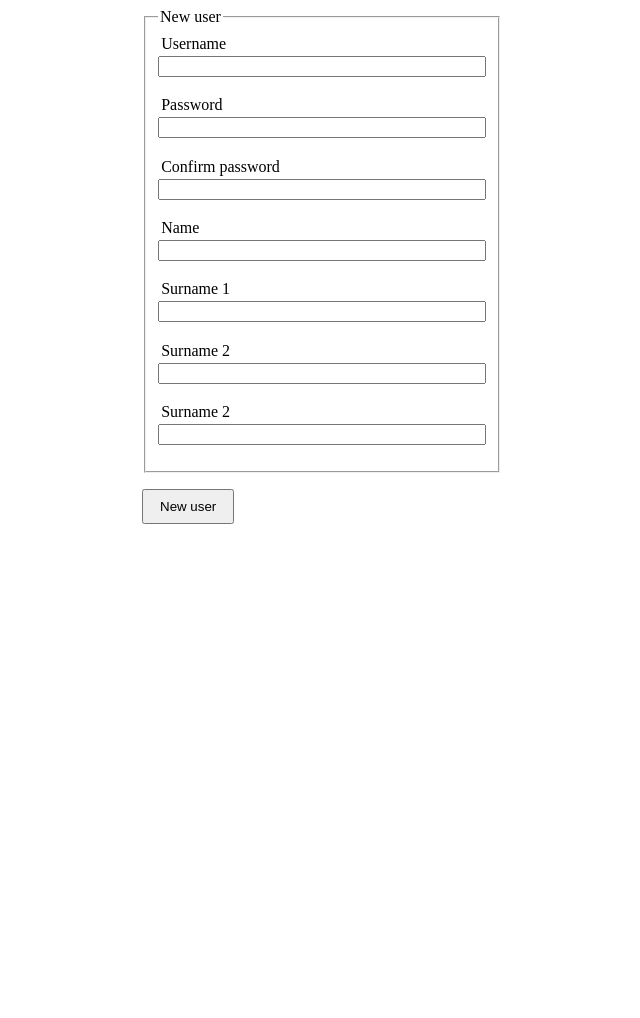
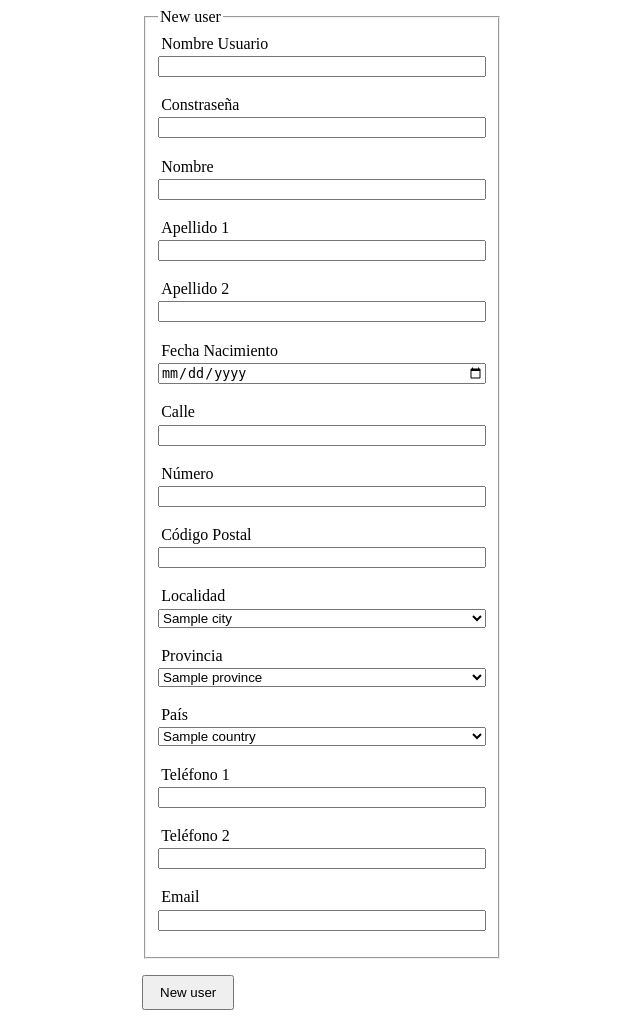
Before and after one commit to brunomendoza/daw-dsw-php, a PHP site: page /login/newuser.php in a window 1280 px wide. Shown: the whole page, without its empty margins (318-958 px from the left). Before the commit the page ends 524 px from the top, so only its background shows below. Run offline with PHP 8.4, Linux system fonts and the light colour scheme; tables that the repository leaves empty hold one stand-in row (values such as "Sample post").

Commit message:
Preparing new customer form

```diff
--- a/dsw/src/login/dsw/dao/CityDAO.php
+++ b/dsw/src/login/dsw/dao/CityDAO.php
@@ -37,4 +37,24 @@ class CityDAO {
 
         return $city;
     }
+
+    public function getAll() {
+        $query = 'SELECT * FROM city';
+        $cities = array();
+
+        try {
+            $dbh = new PDO($this->dsn, $this->config['user'], $this->config['pass']);
+            $sth = $dbh->query($query);
+
+            if ($sth) {
+                foreach ($sth->fetchAll() as $city) {
+                    $cities[] = new City($city["cityid"], $city["cityname"]);
+                }
+            }
+        } catch (PDOException $e) {
+            printf("City: Exception catched: %s", $e.getMessage());
+        }
+
+        return $cities;
+    }
 }
--- a/dsw/src/login/dsw/dao/CountryDAO.php
+++ b/dsw/src/login/dsw/dao/CountryDAO.php
@@ -37,4 +37,24 @@ class CountryDAO {
 
         return $country;
     }
+
+    public function getAll() {
+        $query = 'SELECT * FROM country';
+        $countries = array();
+
+        try {
+            $dbh = new PDO($this->dsn, $this->config['user'], $this->config['pass']);
+            $sth = $dbh->query($query);
+
+            if ($sth) {
+                foreach ($sth->fetchAll() as $country) {
+                    $countries[] = new Country($country["countryid"], $country["countryname"]);
+                }
+            }
+        } catch (PDOException $e) {
+            printf("Country: Exception catched: %s", $e.getMessage());
+        }
+
+        return $countries;
+    }
 }
--- a/dsw/src/login/dsw/dao/ProvinceDAO.php
+++ b/dsw/src/login/dsw/dao/ProvinceDAO.php
@@ -37,4 +37,24 @@ class ProvinceDAO {
 
         return $province;
     }
+
+    public function getAll() {
+        $query = 'SELECT * FROM province';
+        $provinces = array();
+
+        try {
+            $dbh = new PDO($this->dsn, $this->config['user'], $this->config['pass']);
+            $sth = $dbh->query($query);
+
+            if ($sth) {
+                foreach ($sth->fetchAll() as $province) {
+                    $provinces[] = new Province($province["provinceid"], $province["provincename"]);
+                }
+            }
+        } catch (PDOException $e) {
+            printf("Province: Exception catched: %s", $e.getMessage());
+        }
+
+        return $provinces;
+    }
 }
--- a/dsw/src/login/newuser.php
+++ b/dsw/src/login/newuser.php
@@ -1,4 +1,25 @@
 <?php
+require_once(__DIR__ . "/dsw/dao/CityDAO.php");
+require_once(__DIR__ . "/dsw/dao/ProvinceDAO.php");
+require_once(__DIR__ . "/dsw/dao/CountryDAO.php");
+require_once(__DIR__ . "/dsw/model/City.php");
+require_once(__DIR__ . "/dsw/model/Province.php");
+require_once(__DIR__ . "/dsw/model/Country.php");
+
+use \dsw\dao\ProvinceDAO;
+use \dsw\dao\CityDAO;
+use \dsw\dao\CountryDAO;
+use \dsw\model\City;
+use \dsw\model\Province;
+use \dsw\model\Country;
+
+$cityDao = new CityDAO();
+$provinceDao = new ProvinceDAO();
+$countryDao = new CountryDAO();
+
+if (isset($_COOKIE["ckdatauser"])) {
+    setcookie("ckdatauser", "", time() - 3600);
+}
 ?>
 
 <!DOCTYPE html>
@@ -16,33 +37,77 @@
             <fieldset>
                 <legend>New user</legend>
                 <div class="control-group">
-                    <label for="username">Username</label>
+                    <label for="username">Nombre Usuario</label>
                     <input type="text" name="username" id="username">
                     <span class="validation-error <?php ?>"><?php ?></span>
                 </div>
                 <div class="control-group">
-                    <label for="password">Password</label>
+                    <label for="password">Constraseña</label>
                     <input type="password" name="password" id="password">
                 </div>
                 <div class="control-group">
-                    <label for="password-copy">Confirm password</label>
-                    <input type="password" name="passwordCopy" id="password-copy">
-                </div>
-                <div class="control-group">
-                    <label for="name">Name</label>
+                    <label for="name">Nombre</label>
                     <input type="text" name="name" id="name">
                 </div>
                 <div class="control-group">
-                    <label for="surname1">Surname 1</label>
+                    <label for="surname1">Apellido 1</label>
                     <input type="text" name="surname1" id="surname1">
                 </div>
                 <div class="control-group">
-                    <label for="surname2">Surname 2</label>
+                    <label for="surname2">Apellido 2</label>
                     <input type="text" name="surname2" id="surname2">
                 </div>
                 <div class="control-group">
-                    <label for="surname2">Surname 2</label>
-                    <input type="text" name="surname2" id="surname2">
+                    <label for="birthdate">Fecha Nacimiento</label>
+                    <input type="date" name="birthdate" id="birthdate">
+                </div>
+                <div class="control-group">
+                    <label for="streetName">Calle</label>
+                    <input type="text" name="streetName" id="streetName">
+                </div>
+                <div class="control-group">
+                    <label for="streetNumber">Número</label>
+                    <input type="number" name="streetNumber" id="streetNumber">
+                </div>
+                <div class="control-group">
+                    <label for="postalCode">Código Postal</label>
+                    <input type="text" name="postalCode" id="postalCode">
+                </div>
+                <div class="control-group">
+                    <label for="city">Localidad</label>
+                    <select name="cityId" id="city">
+                        <?php foreach ($cityDao->getAll() as $city): ?>
+                            <option value="<?php echo $city->getId(); ?>"><?php echo $city->getName(); ?></option>
+                        <?php endforeach; ?>
+                    </select>
+                </div>
+                <div class="control-group">
+                    <label for="province">Provincia</label>
+                    <select name="provinceId" id="province">
+                        <?php foreach ($provinceDao->getAll() as $province): ?>
+                            <option value="<?php echo $province->getId(); ?>"><?php echo $province->getName(); ?></option>
+                        <?php endforeach; ?>
+                    </select>
+                </div>
+                <div class="control-group">
+                    <label for="country">País</label>
+                    <select name="countryId" id="country">
+                        <?php foreach ($countryDao->getAll() as $country): ?>
+                            <option value="<?php echo $country->getId(); ?>"><?php echo $country->getName(); ?></option>
+                        <?php endforeach; ?>
+                    </select>
+                </div>
+                <div class="control-group">
+                    <label for="phonenumber1">Teléfono 1</label>
+                    <input type="text" name="phoneNumber1" id="phonenumber1">
+                </div>
+                <div class="control-group">
+                    <label for="phonenumber2">Teléfono 2</label>
+                    <input type="text" name="phoneNumber2" id="phonenumber2">
+                </div>
+                <div class="control-group">
+                    <label for="email">Email</label>
+                    <input type="email" name="email" id="email">
                 </div>
             </fieldset>
             <button type="submit">New user</button>
```
